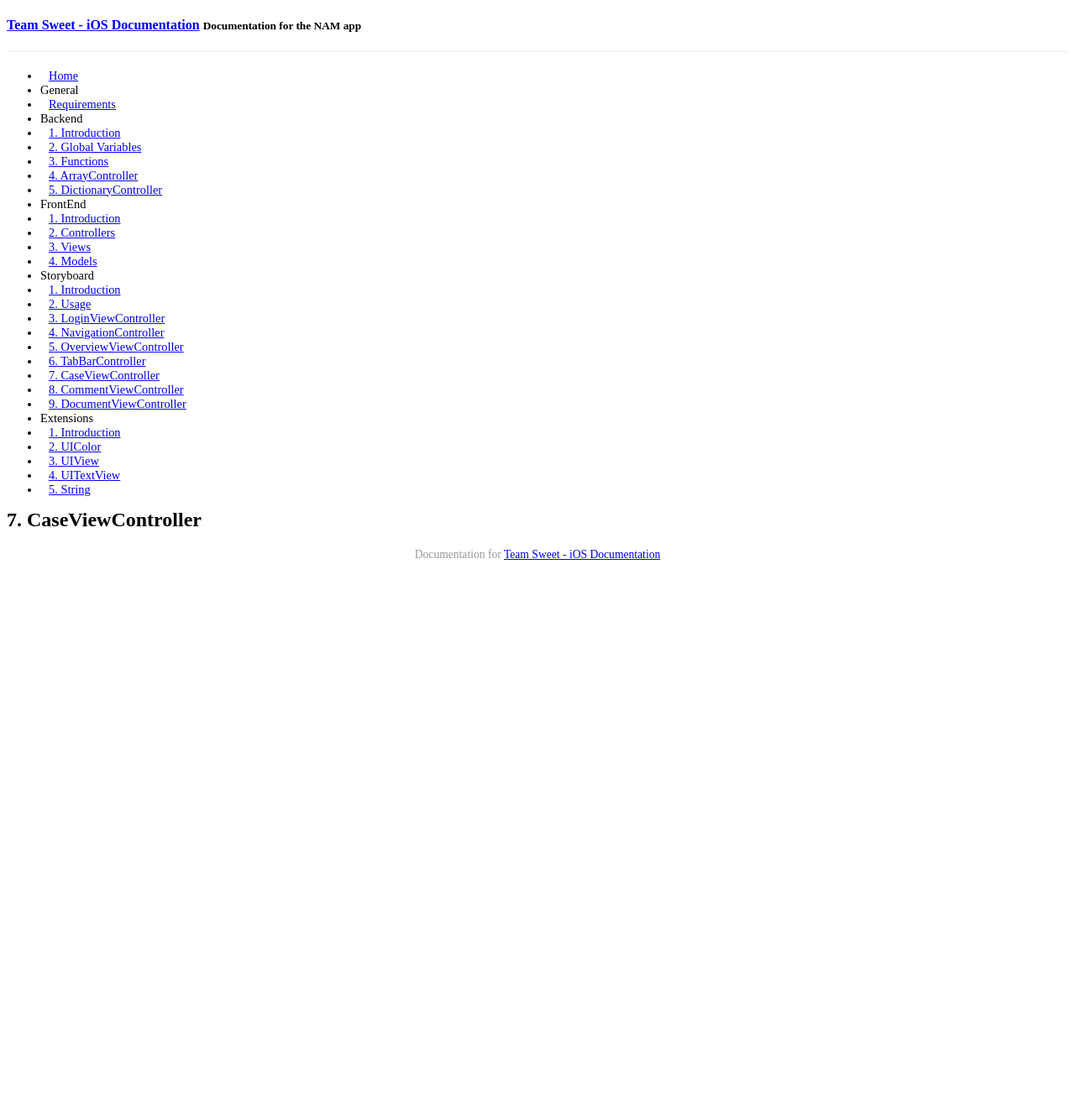
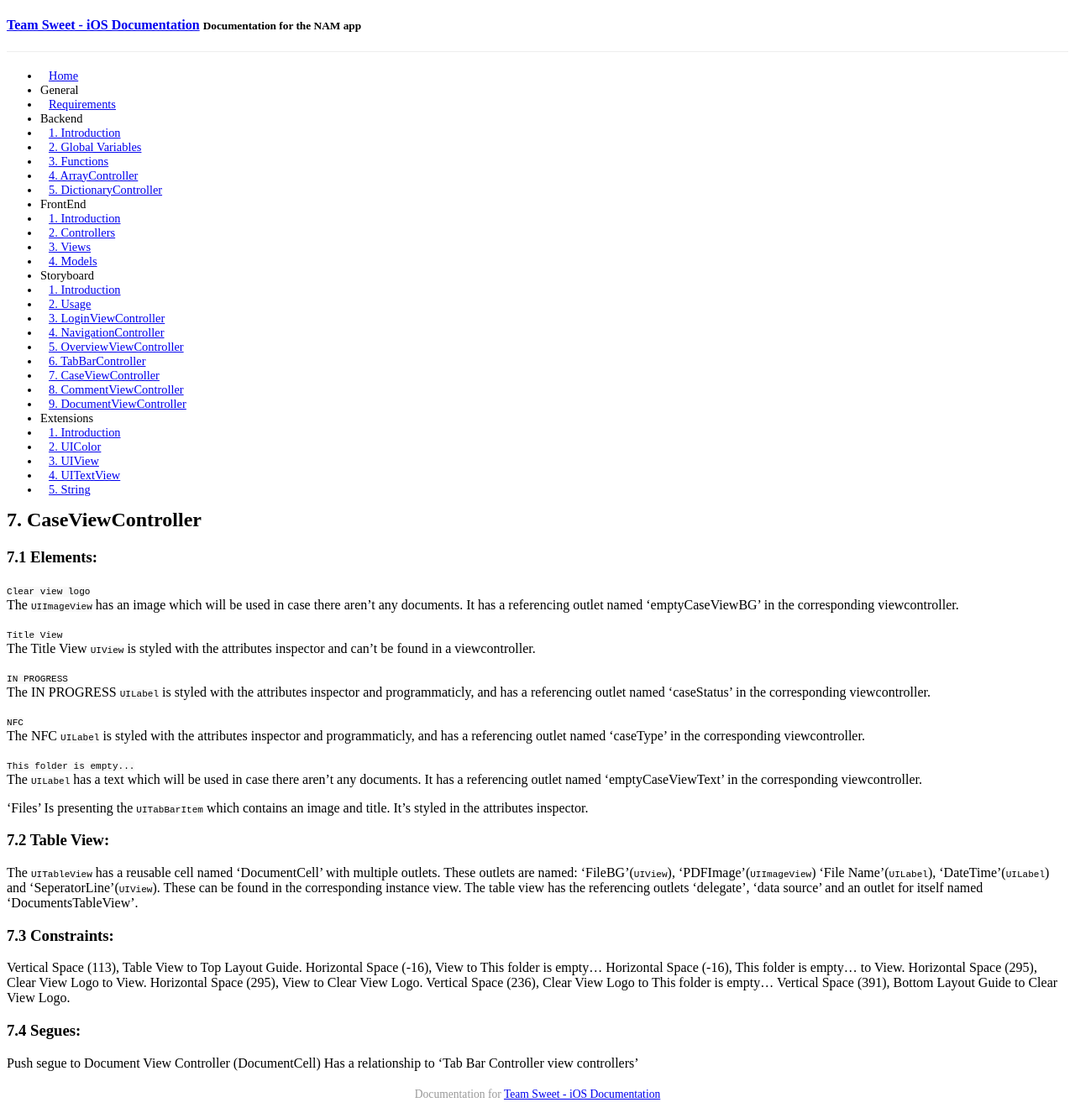
Before and after one commit to Aspoz/Sweet-iOS-Docs, a Jekyll site: the page built from _posts/2015-01-12-storyboard-caseviewcontroller.md, in a window 1280 px wide. Shown: the whole page at 84% size. Built offline with Jekyll 4.4.1, drawn with Linux system fonts in a browser that asks for light colours; Markdown is read by kramdown in place of the engine named in the settings; a style sheet for code colours, icons or effects is not loaded; before the commit the page ends 900 px from its top, so only the background shows below that.

Commit message:
CaseViewController update

```diff
--- a/_posts/2015-01-12-storyboard-caseviewcontroller.md
+++ b/_posts/2015-01-12-storyboard-caseviewcontroller.md
@@ -4,3 +4,39 @@ title: "7. CaseViewController"
 category: story
 date: 2015-01-12 16:54:00
 ---
+
+### 7.1 Elements:
+`Clear view logo`
+The `UIImageView` has an image which will be used in case there aren't any documents. It has a referencing outlet named 'emptyCaseViewBG' in the corresponding viewcontroller.
+
+`Title View`
+The Title View `UIView` is styled with the attributes inspector and can't be found in a viewcontroller.
+
+`IN PROGRESS`
+The IN PROGRESS `UILabel` is styled with the attributes inspector and programmaticly, and has a referencing outlet named 'caseStatus' in the corresponding viewcontroller.
+
+`NFC`
+The NFC `UILabel` is styled with the attributes inspector and programmaticly, and has a referencing outlet named 'caseType' in the corresponding viewcontroller.
+
+`This folder is empty...`
+The `UILabel` has a text which will be used in case there aren't any documents. It has a referencing outlet named 'emptyCaseViewText' in the corresponding viewcontroller.
+
+'Files'
+Is presenting the `UITabBarItem` which contains an image and title. It's styled in the attributes inspector.
+
+### 7.2 Table View:
+The `UITableView` has a reusable cell named 'DocumentCell' with multiple outlets. These outlets are named: 'FileBG'(`UIView`), 'PDFImage'(`UIImageView`) 'File Name'(`UILabel`), 'DateTime'(`UILabel`) and 'SeperatorLine'(`UIView`). These can be found in the corresponding instance view. The table view has the referencing outlets 'delegate', 'data source' and an outlet for itself named 'DocumentsTableView'.
+
+### 7.3 Constraints:
+Vertical Space (113), Table View to Top Layout Guide.
+Horizontal Space (-16), View to This folder is empty...
+Horizontal Space (-16), This folder is empty... to View.
+Horizontal Space (295), Clear View Logo to View.
+Horizontal Space (295), View to Clear View Logo.
+Vertical Space (236), Clear View Logo to This folder is empty...
+Vertical Space (391), Bottom Layout Guide to Clear View Logo.
+
+### 7.4 Segues:
+
+Push segue to Document View Controller (DocumentCell)
+Has a relationship to 'Tab Bar Controller view controllers'
```
Also changed, not shown: _posts/2015-01-12-storyboard-loginviewcontroller.md (+4 -4 lines), _posts/2015-01-12-storyboard-navigationcontroller.md (+1 -1 lines), _posts/2015-01-12-storyboard-overviewviewcontroller.md (+10 -10 lines), _posts/2015-01-12-storyboard-tabbarcontroller.md (+14 -0 lines).
